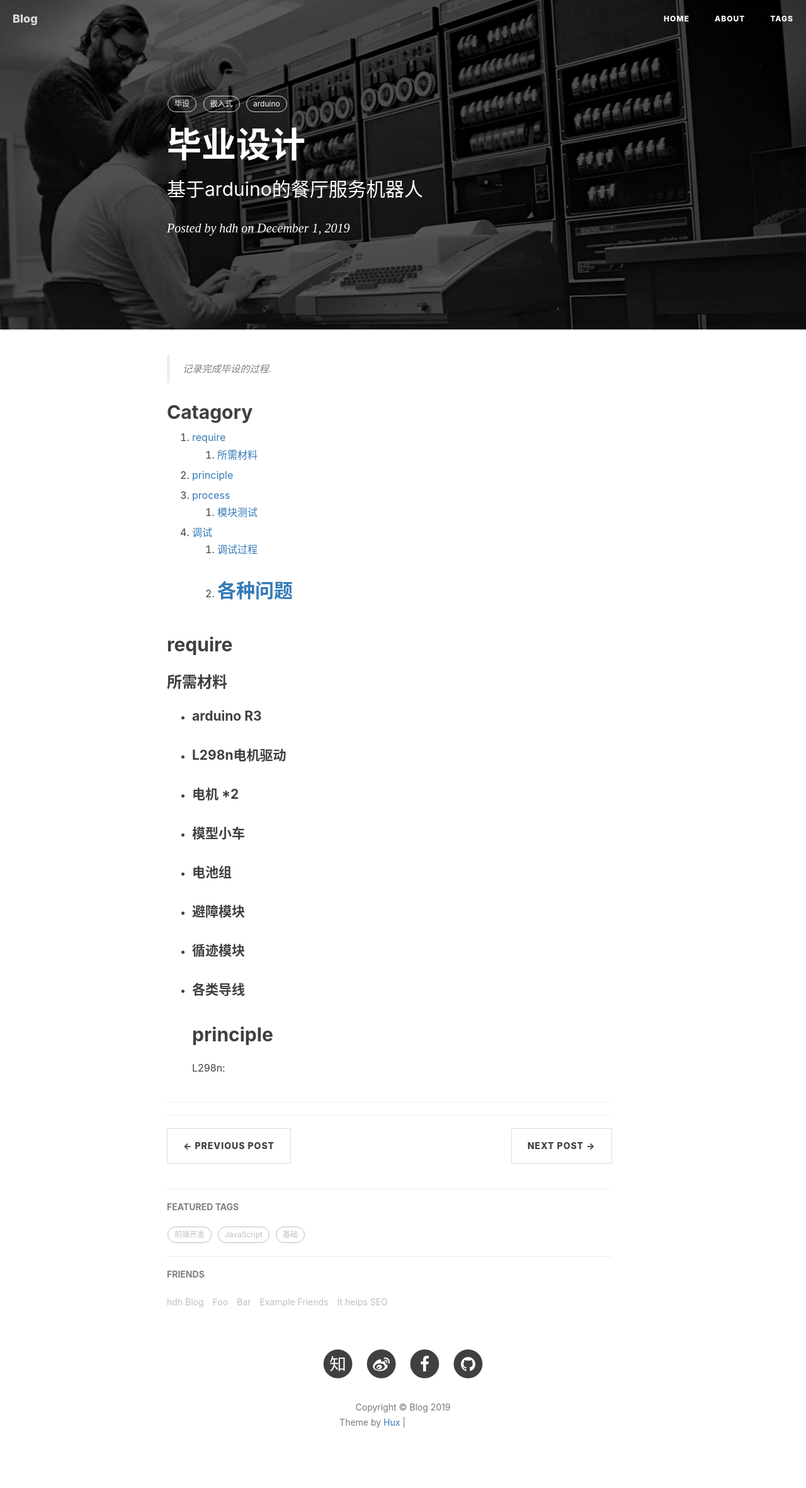
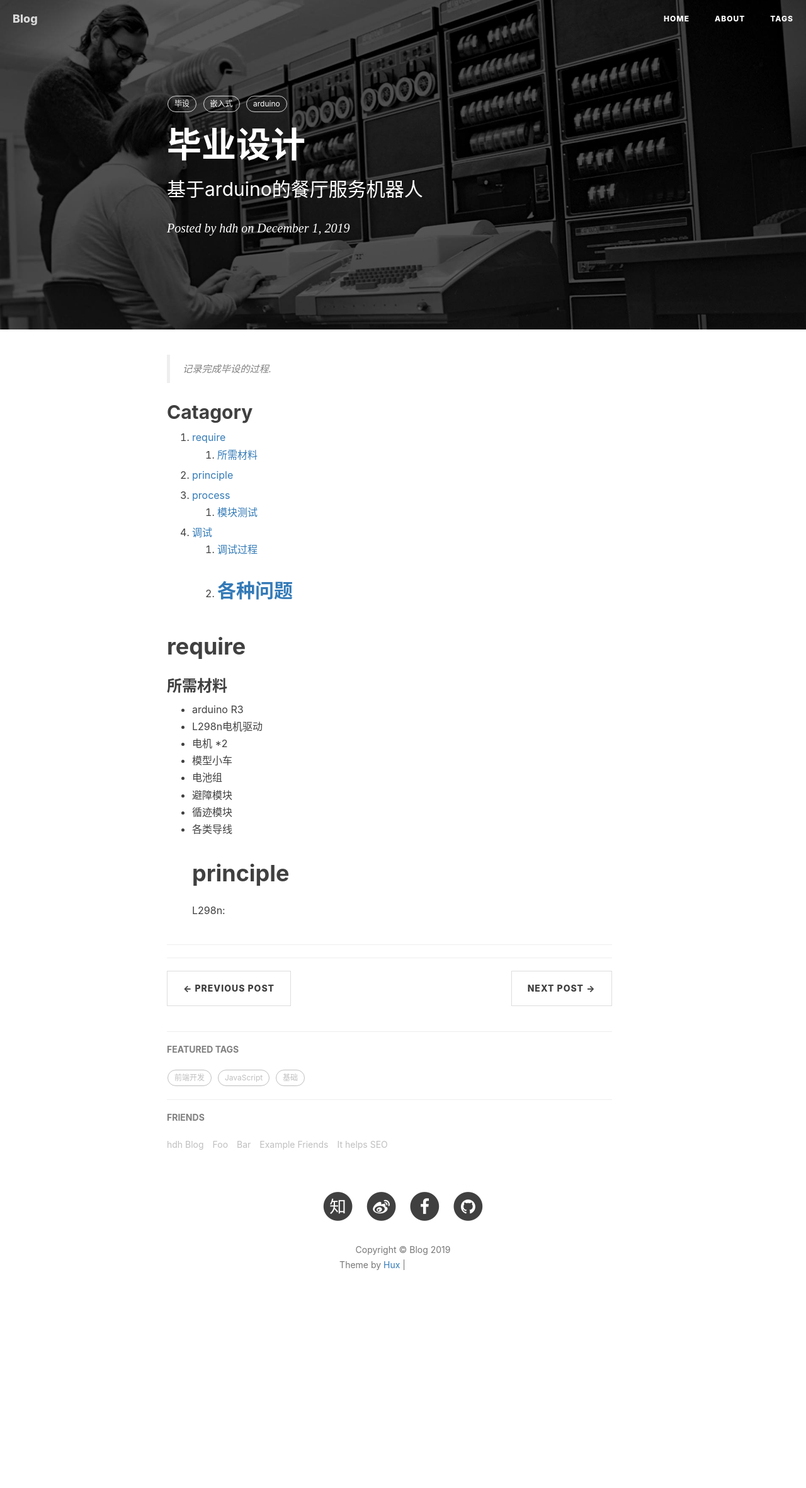
Before and after one commit to hdheart/hdheart.github.io, a Jekyll site: the page built from _posts/2019-12-01-Graduation Project.markdown, in a window 1280 px wide. Shown: the whole page at 63% size. Built offline with Jekyll 4.4.1, drawn with Linux system fonts in a browser that asks for light colours; nearby versions of some CDN libraries; a script that is not in the unit is left out; comment, search, counter and statistics services are not loaded; after the commit the page ends 2112 px from its top, so only the background shows below that; grey boxes are pictures that could not be loaded.

```diff
--- a/_posts/2019-12-01-Graduation Project.markdown
+++ b/_posts/2019-12-01-Graduation Project.markdown
@@ -28,15 +28,15 @@ tags:
 	2. [各种问题](各种问题)
 ---
 
-## require
+# require
 ### 所需材料
-- #### arduino R3
-- #### L298n电机驱动
-- #### 电机 *2
-- #### 模型小车
-- #### 电池组
-- #### 避障模块
-- #### 循迹模块
-- #### 各类导线
-## principle
+-  arduino R3
+-  L298n电机驱动
+-  电机 *2
+-  模型小车
+-  电池组
+-  避障模块
+-  循迹模块
+-  各类导线
+# principle
 L298n:
```
